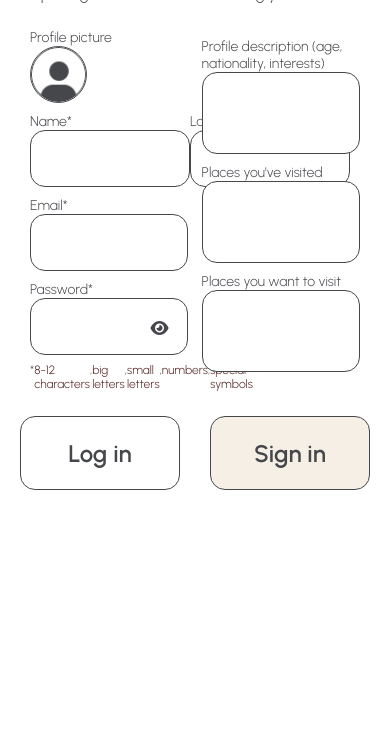
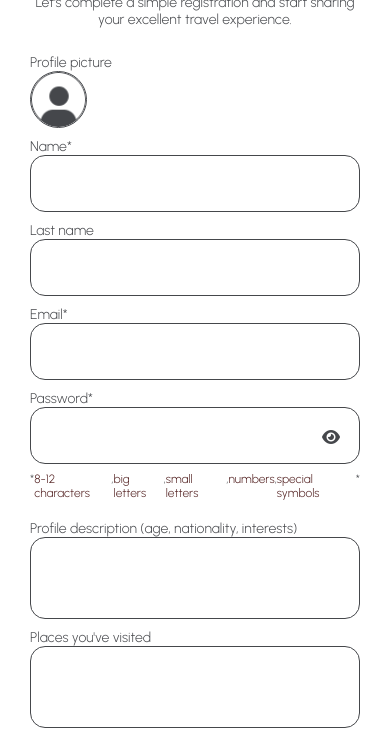
Before and after one commit to ZubalYana/Personal-blog, a website: page public/auth.html in a window 390 px wide. Shown: the part 110-844 px from the top of the page. Drawn offline with nearby package versions, Linux system fonts and the light colour scheme.

Commit message:
adapt the registration screen for big phones

```diff
--- a/public/authResponsive.scss
+++ b/public/authResponsive.scss
@@ -92,3 +92,64 @@
         }
     }
 }
+@media screen and (max-width: 426px) {
+    .wrap{
+        overflow-y: auto;
+        padding: 30px;
+        .registration{
+            width: 100%;
+            min-height: 100vh;
+            h2{
+                font-size: 32px;
+                text-align: center;
+                margin-top: 30px;
+            }
+            p{
+                font-size: 14px;
+                width: 100%;
+                text-align: center;
+                margin-top: 10px;
+            }
+            .registrationForm{
+                width: 100%;
+                height: 100%;
+                .forms{
+                    flex-direction: column;
+                    .registrationFormLeft{
+                        width: 100%;
+                        .nameAndLastname{
+                            width: 100%;
+                            flex-direction: column;
+                            .formGroup{
+                                width: 100%;
+                            }
+                        }
+                        .passwordRules{
+                            font-size: 12px;
+                        }
+                    }
+                    .registrationFormRight{
+                        width: 100%;
+                        margin-top: 10px;
+                    }
+                }
+                .buttons{
+                    margin-top: 25px 0;
+                }
+            }
+        }
+        .logIn{
+            width: 85%;
+            .placeCard{
+                display: none;
+            }
+            h2{
+                font-size: 32px;
+                align-items: center;
+            }
+            p{
+                font-size: 16px;
+            }
+        }
+    }
+}
```
Also changed, not shown: public/authResponsive.css, 1 other file.
